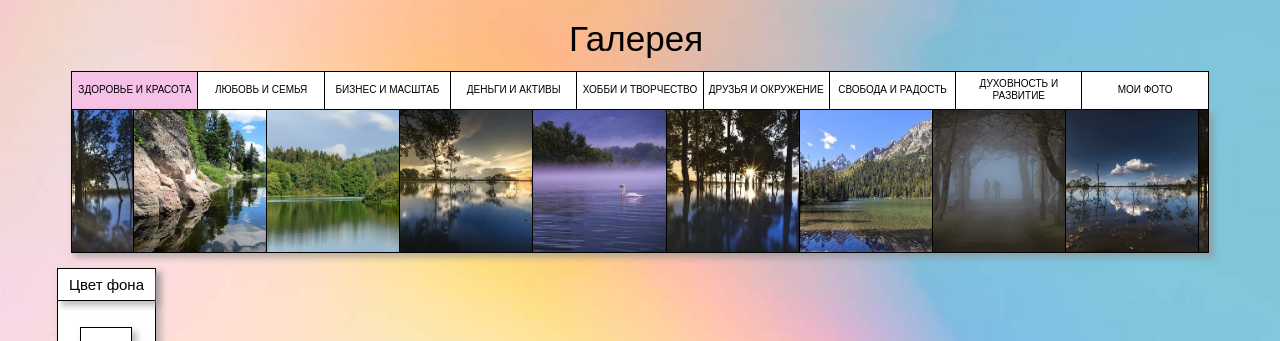
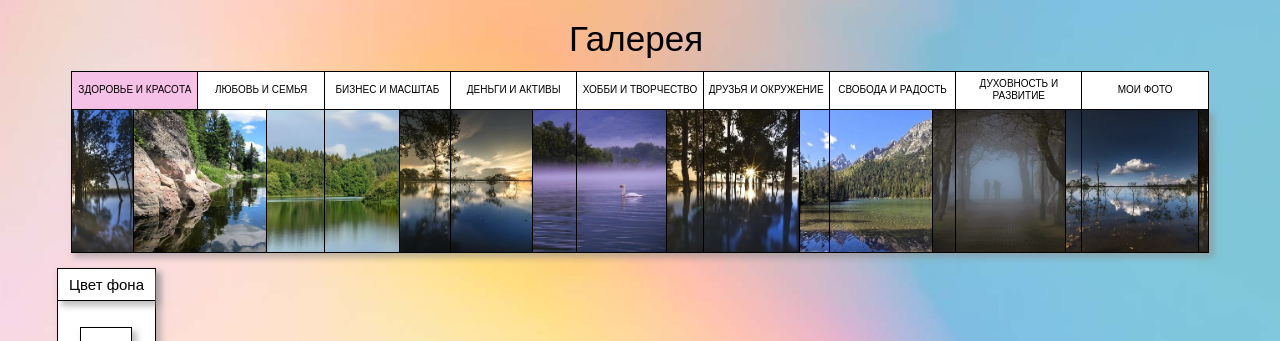
Before and after one commit to drummerrog/wishcard, a PHP site: page / in a window 1280 px wide. Shown: the part 785-1126 px from the top of the page. Run offline with PHP 8.4, Linux system fonts and the light colour scheme.

Commit message:
fix: 9 галерея

```diff
--- a/assets/css/style.css
+++ b/assets/css/style.css
@@ -80,6 +80,7 @@ body {
 
 .tab-header__item {
   height: 37px;
+  position: relative;
   display: flex;
   justify-content: center;
   align-items: center;
@@ -88,6 +89,17 @@ body {
   letter-spacing: 0;
   text-transform: uppercase;
   cursor: pointer;
+}
+
+.tab-header__item:before {
+  content: "";
+  position: absolute;
+  width: 1px;
+  height: 143px;
+  top: 100%;
+  right: -1px;
+  background-color: black;
+  z-index: 1;
 }
 
 .tab-header__item.active {
@@ -165,6 +177,7 @@ body {
   object-fit: cover;
   border-right: 1px solid #000;
   margin-right: 0 !important;
+  z-index: 2;
 }
 
 .swiper-button {
```
